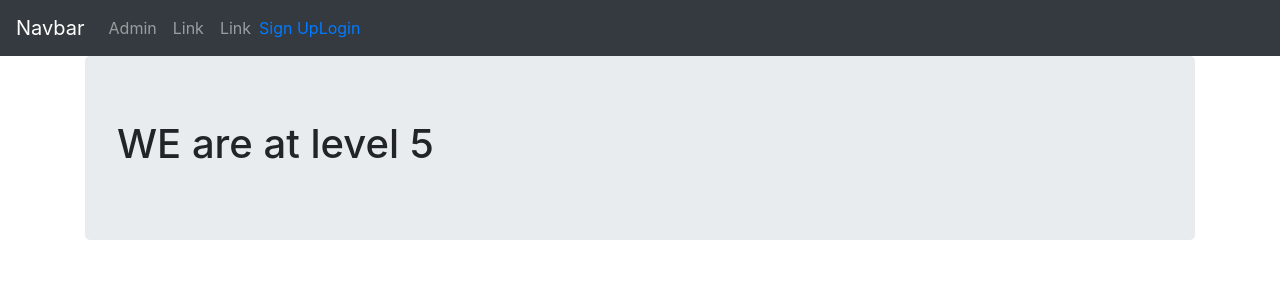
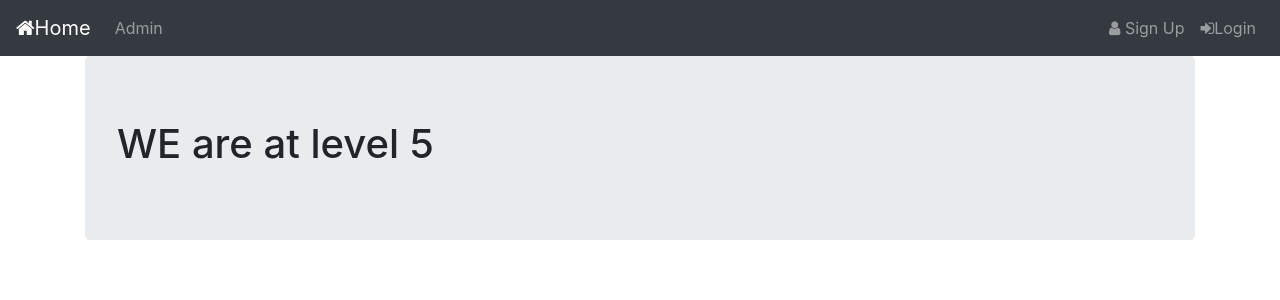
Before and after one commit to Divyansh12/Django_Proj, a Django app: page / in a window 1280 px wide. Shown: the top 300 px of the page. Run offline with Django 3.2, Linux system fonts and the light colour scheme; some libraries are stand-ins or nearby versions.

Commit message:
third commit

```diff
--- a/basicapp/urls.py
+++ b/basicapp/urls.py
@@ -4,6 +4,6 @@ from basicapp import views
 app_name='basicapp'
 
 urlpatterns = [
-    path('register/',views.register,name='register')
-
+    path('register/',views.register,name='register'),
+    path("login/", views.user_login, name="user_login")
 ]
--- a/basicapp/views.py
+++ b/basicapp/views.py
@@ -64,6 +64,7 @@ def user_login(request):
         if user:
             if user.is_active:
                 login(request,user)
+                print("Loggen In")
                 return HttpResponseRedirect(reverse('index'))
 
             else:
--- a/learnuser/urls.py
+++ b/learnuser/urls.py
@@ -23,4 +23,6 @@ urlpatterns = [
     path('',views.index,name='index'),
     path('admin/', admin.site.urls),
     path('basicapp/',include('basicapp.urls')),
+    path('logout/',views.user_logout,name='logout'),
+    path('special/',views.special,name='special')
 ]+ static(settings.MEDIA_URL, document_root=settings.MEDIA_ROOT)
--- a/templates/basicapp/base.html
+++ b/templates/basicapp/base.html
@@ -7,39 +7,38 @@
     <title></title>
     <link rel="stylesheet" href="https://stackpath.bootstrapcdn.com/bootstrap/4.1.3/css/bootstrap.min.css" integrity="sha384-MCw98/SFnGE8fJT3GXwEOngsV7Zt27NXFoaoApmYm81iuXoPkFOJwJ8ERdknLPMO" crossorigin="anonymous">
     <script src="https://stackpath.bootstrapcdn.com/bootstrap/4.1.3/js/bootstrap.min.js" integrity="sha384-ChfqqxuZUCnJSK3+MXmPNIyE6ZbWh2IMqE241rYiqJxyMiZ6OW/JmZQ5stwEULTy" crossorigin="anonymous"></script>
-
+    <link href="https://maxcdn.bootstrapcdn.com/font-awesome/4.7.0/css/font-awesome.min.css" rel="stylesheet">
 </head>
 <body>
 
         <nav class="navbar navbar-expand-md bg-dark navbar-dark">
                 <!-- Brand -->
-
-                <a class="navbar-brand" href="{% url 'index' %}">Navbar</a>
-
+                <a class="navbar-brand" href="{% url 'index' %}"><span class="fa fa-home"></span>Home</a>
                 <!-- Toggler/collapsibe Button -->
                 <button class="navbar-toggler" type="button" data-toggle="collapse" data-target="#collapsibleNavbar">
-                  <span class="navbar-toggler-icon"></span>
+                    <span class="navbar-toggler-icon"></span>
                 </button>
-
                 <!-- Navbar links -->
                 <div class="collapse navbar-collapse" id="collapsibleNavbar">
                   <ul class="navbar-nav">
                     <li class="nav-item">
                       <a class="nav-link" href="{% url 'admin:index' %}">Admin</a>
                     </li>
-                    <li class="nav-item">
-                      <a class="nav-link" href="{% url 'basicapp:register' %}">Link</a>
-                    </li>
-                    <li class="nav-item">
-                      <a class="nav-link" href="#">Link</a>
-                    </li>
+
                   </ul>
-                  <ul class="nav navbar-nav navbar-right">
-                        <li><a href="#"><span class="glyphicon glyphicon-user"></span> Sign Up</a></li>
-                        <li><a href="#"><span class="glyphicon glyphicon-log-in"></span> Login</a></li>
-                      </ul>
-                    </div>
+                  <div class="ml-md-auto" >
+                  <ul class="nav navbar-nav mr-auto">
+                        <li class="nav-item"><a class="nav-link" href="{% url 'basicapp:register' %}"><span class="fa fa-user"></span> Sign Up</a></li>
+                        {% if user.is_authenticated %}
+                        <li><a class='nav-link' href="{% url 'logout' %} ">Logout</a></li>
+                        {% else %}
+                        <li class="nav-item"><a class="nav-link" href="{% url 'basicapp:user_login' %}"><span class="fa fa-sign-in"></span>Login</a></li>
+                        {% endif %}
+                  </ul>
+                  </div>
+                  </div>
                 </nav>
+
 
               <div class="container">
                     {% block body_block %}
```
Also changed, not shown: templates/basicapp/login.html (+6 -2 lines), db.sqlite3, media/profile_pics/Koala.jpg (added).
